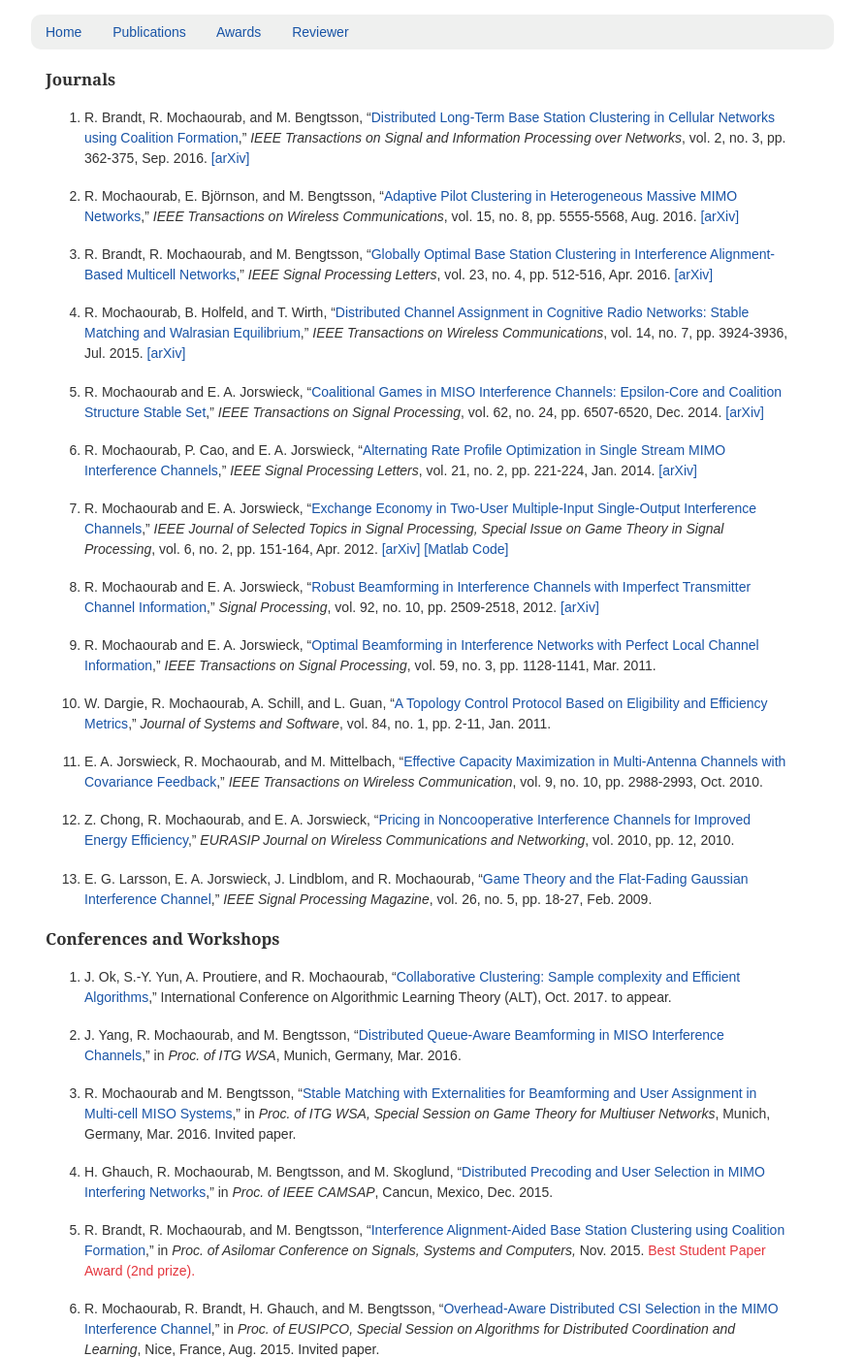
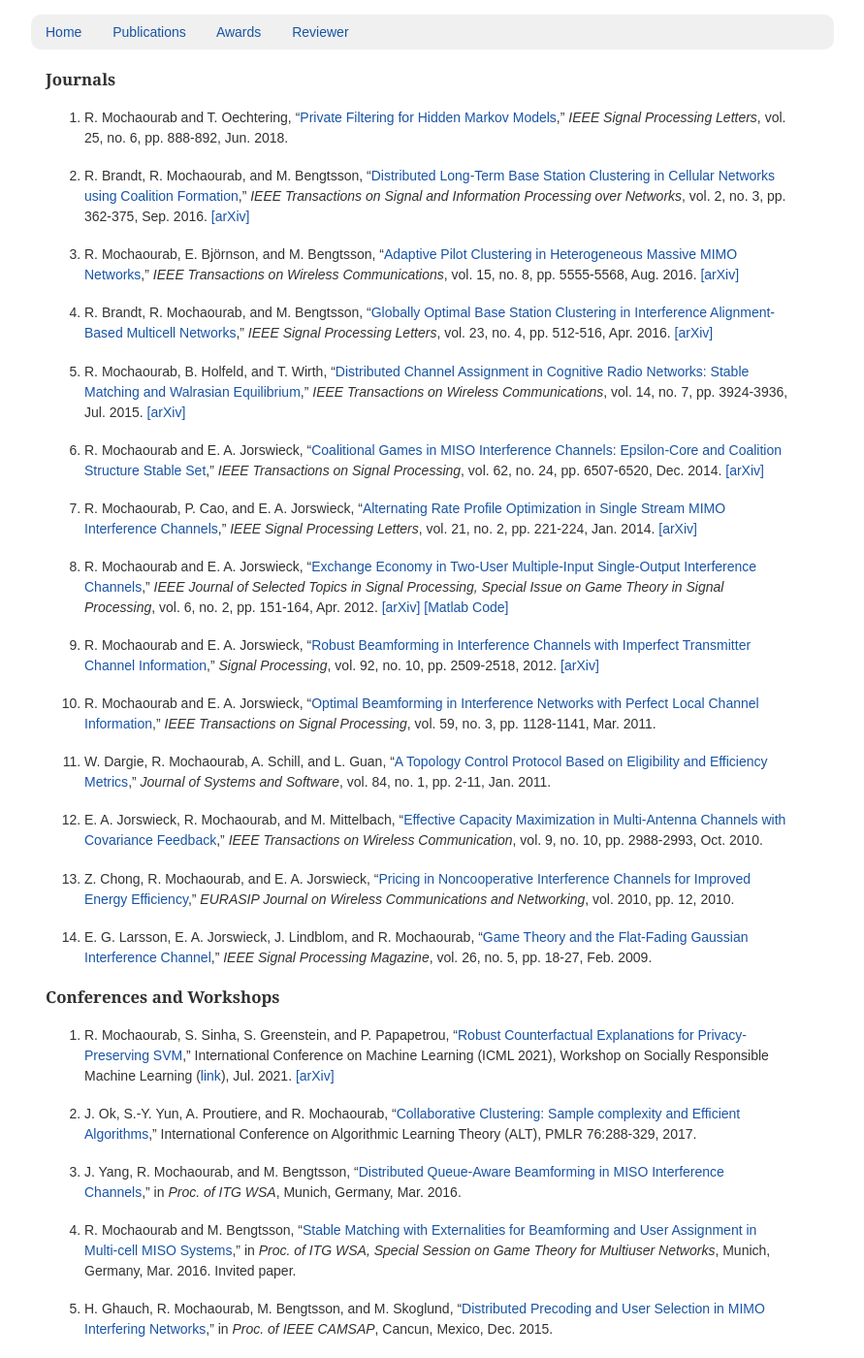
Before and after one commit to rami-mochaourab/rami-mochaourab.github.io, a Jekyll site: the page built from publications.md, in a window 1280 px wide and 1400 px high. Shown: the whole window at 97% size, without its empty margins (209-1100 px from the left). Built offline with Jekyll 4.4.1, drawn with Linux system fonts in a browser that asks for light colours; some of the changed text lies outside the part shown.

Commit message:
Update publications.md

```diff
--- a/publications.md
+++ b/publications.md
@@ -4,6 +4,7 @@
 ---
 
 ### Journals
+14. R. Mochaourab and T. Oechtering, "[Private Filtering for Hidden Markov Models](https://doi.org/10.1109/LSP.2018.2827878)," *IEEE Signal Processing Letters*, vol. 25, no. 6, pp. 888-892, Jun. 2018.
 
 13. R. Brandt, R. Mochaourab, and M. Bengtsson, "[Distributed Long-Term Base Station Clustering in Cellular Networks using Coalition Formation](http://dx.doi.org/10.1109/TSIPN.2016.2548781)," *IEEE Transactions on Signal and Information Processing over Networks*, vol. 2, no. 3, pp. 362-375, Sep. 2016. [[arXiv]](http://arxiv.org/abs/1602.07859)
 
@@ -33,7 +34,10 @@
 
 
 ### Conferences and Workshops
-31. J. Ok, S.-Y. Yun, A. Proutiere, and R. Mochaourab, "[Collaborative Clustering: Sample complexity and Efficient Algorithms](https://dl.dropboxusercontent.com/u/65914625/paper_files/Crowdsourcing/ALT2017_collaborative_clustering.pdf)," International Conference on Algorithmic Learning Theory (ALT), Oct. 2017. to appear.
+
+32. R. Mochaourab, S. Sinha, S. Greenstein, and P. Papapetrou, "[Robust Counterfactual Explanations for Privacy-Preserving SVM](http://urn.kb.se/resolve?urn=urn%3Anbn%3Ase%3Ari%3Adiva-55465)," International Conference on Machine Learning (ICML 2021), Workshop on Socially Responsible Machine Learning ([link](https://icmlsrml2021.github.io/)), Jul. 2021. [[arXiv]](https://arxiv.org/abs/2102.03785)
+
+31. J. Ok, S.-Y. Yun, A. Proutiere, and R. Mochaourab, "[Collaborative Clustering: Sample complexity and Efficient Algorithms](http://proceedings.mlr.press/v76/ok17a.html)," International Conference on Algorithmic Learning Theory (ALT), PMLR 76:288-329, 2017.
 
 30. J. Yang, R. Mochaourab, and M. Bengtsson, "[Distributed Queue-Aware Beamforming in MISO Interference Channels](http://ieeexplore.ieee.org/stamp/stamp.jsp?tp=&arnumber=7499118&isnumber=7499094)," in *Proc. of ITG WSA*, Munich, Germany, Mar. 2016.
 
@@ -41,7 +45,7 @@
 
 28. H. Ghauch, R. Mochaourab, M. Bengtsson, and M. Skoglund, "[Distributed Precoding and User Selection in MIMO Interfering Networks](http://dx.doi.org/10.1109/CAMSAP.2015.7383836)," in *Proc. of IEEE CAMSAP*, Cancun, Mexico, Dec. 2015.
 
-27. R. Brandt, R. Mochaourab, and M. Bengtsson, "[Interference Alignment-Aided Base Station Clustering using Coalition Formation](http://dx.doi.org/10.1109/ACSSC.2015.7421307)," in *Proc. of Asilomar Conference on Signals, Systems and Computers,* Nov. 2015. <span class="alert">Best Student Paper Award (2nd prize).</span>
+27. R. Brandt, R. Mochaourab, and M. Bengtsson, "[Interference Alignment-Aided Base Station Clustering using Coalition Formation](http://dx.doi.org/10.1109/ACSSC.2015.7421307)," in *Proc. of Asilomar Conference on Signals, Systems and Computers,* Nov. 2015. <span class="alert">Best Student Paper Award.</span>
 
 26. R. Mochaourab, R. Brandt, H. Ghauch, and M. Bengtsson, "[Overhead-Aware Distributed CSI Selection in the MIMO Interference Channel](http://www.eurasip.org/Proceedings/Eusipco/Eusipco2015/papers/1570103793.pdf)," in *Proc. of EUSIPCO, Special Session on Algorithms for Distributed Coordination and Learning*, Nice, France, Aug. 2015. Invited paper.
 
```
